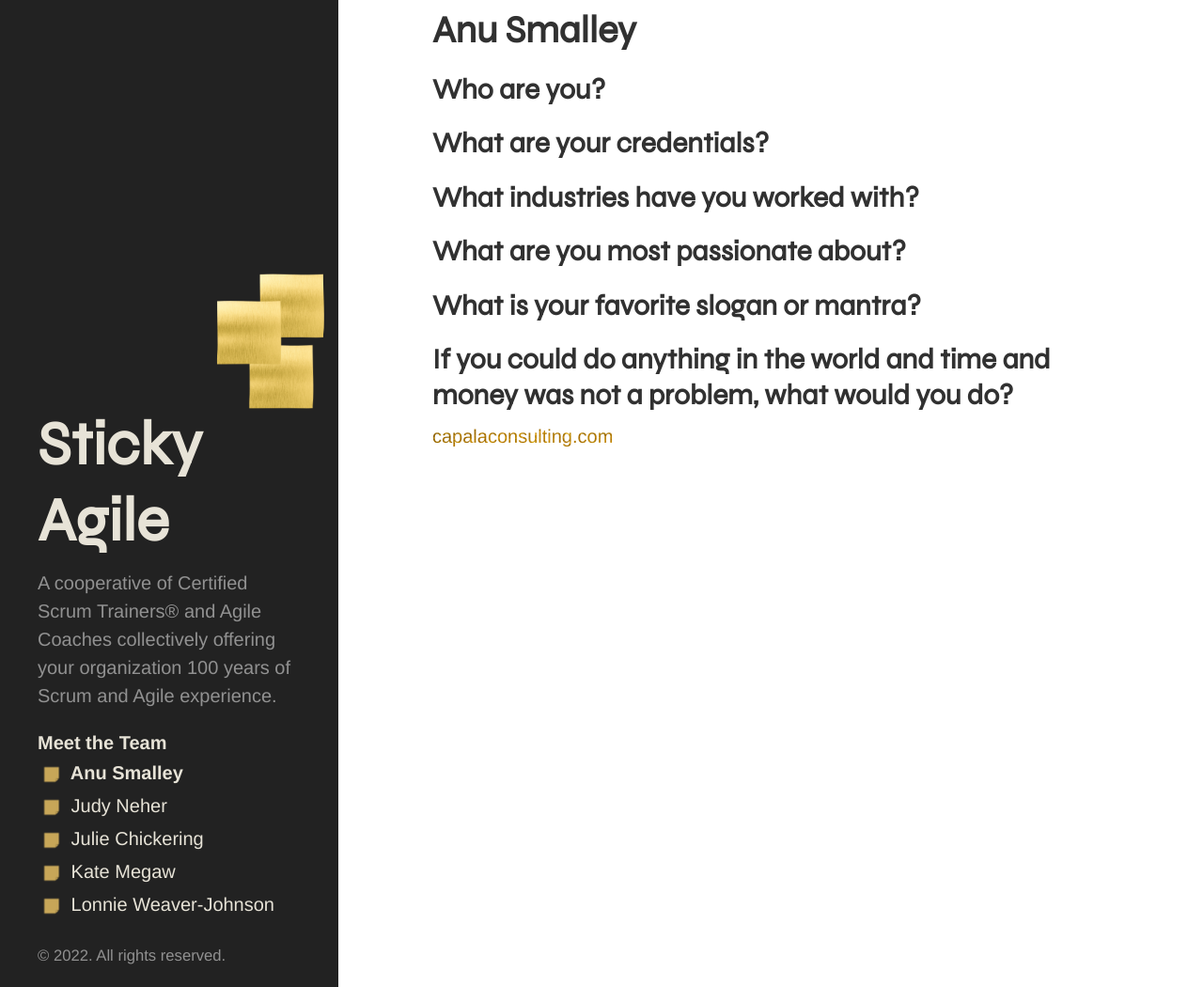
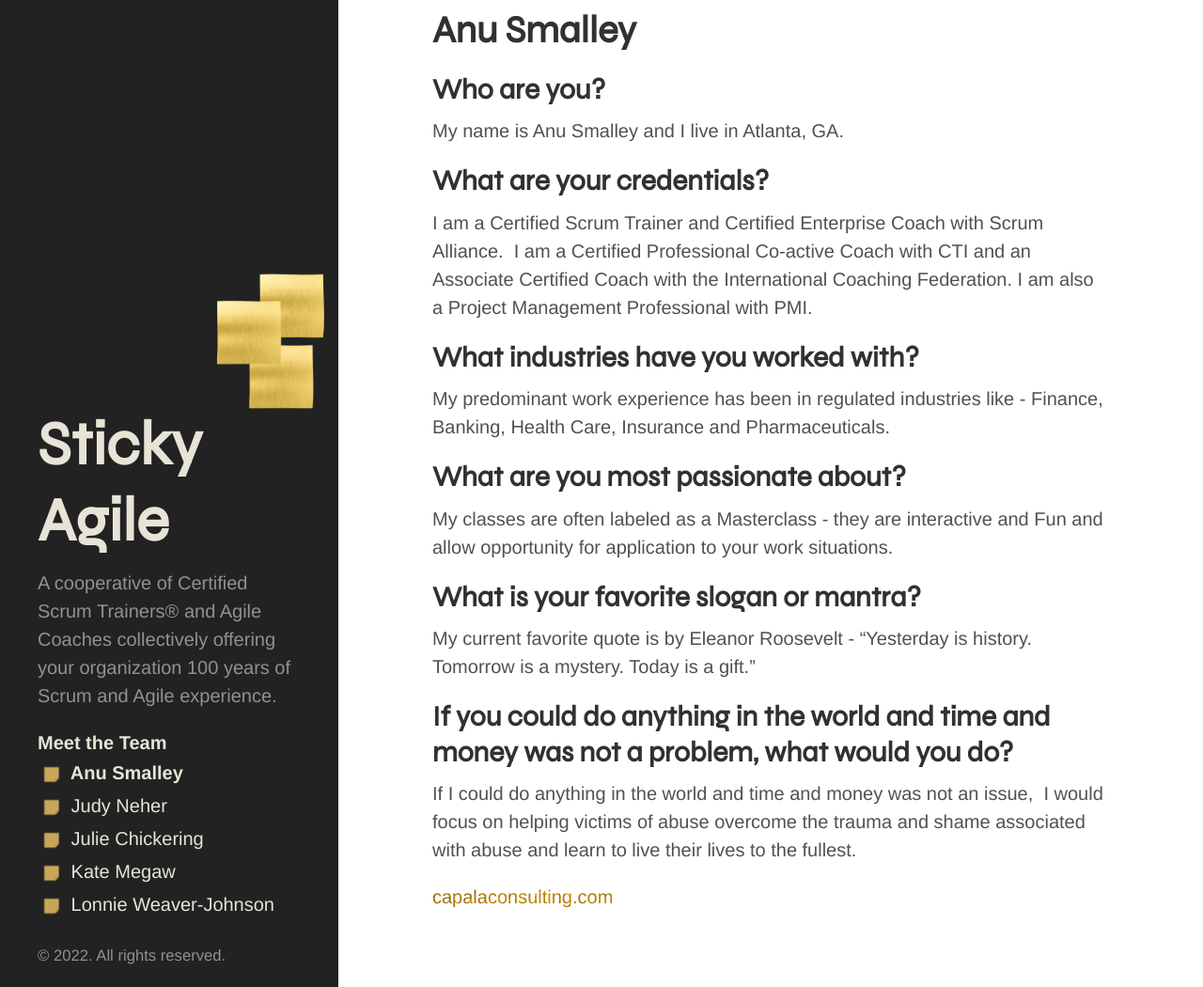
Before and after one commit to Sticky-Agile/Sticky-Agile.github.io, a Jekyll site: the page built from anu.md, in a window 1280 px wide and 1400 px high. Shown: the part 350-1400 px from the top of the window at 94% size. Built offline with Jekyll 4.4.1, drawn with Linux system fonts in a browser that asks for light colours; some web fonts are replaced.

```diff
--- a/anu.md
+++ b/anu.md
@@ -8,10 +8,16 @@ title: Anu Smalley
 # Anu Smalley
 
 ## Who are you?
+My name is Anu Smalley and I live in Atlanta, GA.
 ## What are your credentials?
+I am a Certified Scrum Trainer and Certified Enterprise Coach with Scrum Alliance.  I am a Certified Professional Co-active Coach with CTI and an Associate Certified Coach with the International Coaching Federation. I am also a Project Management Professional with PMI.
 ## What industries have you worked with?
+My predominant work experience has been in regulated industries like - Finance, Banking, Health Care, Insurance and Pharmaceuticals.
 ## What are you most passionate about?
+My classes are often labeled as a Masterclass - they are interactive and Fun and allow opportunity for application to your work situations.
 ## What is your favorite slogan or mantra?
+My current favorite quote is by Eleanor Roosevelt - "Yesterday is history. Tomorrow is a mystery. Today is a gift."
 ## If you could do anything in the world and time and money was not a problem, what would you do?
+If I could do anything in the world and time and money was not an issue,  I would focus on helping victims of abuse overcome the trauma and shame associated with abuse and learn to live their lives to the fullest.
 
 [capalaconsulting.com](https://capalaconsulting.com){:target="_blank"}
```
Also changed, not shown: kate.md (+7 -0 lines), lonnie.md (+6 -0 lines).
